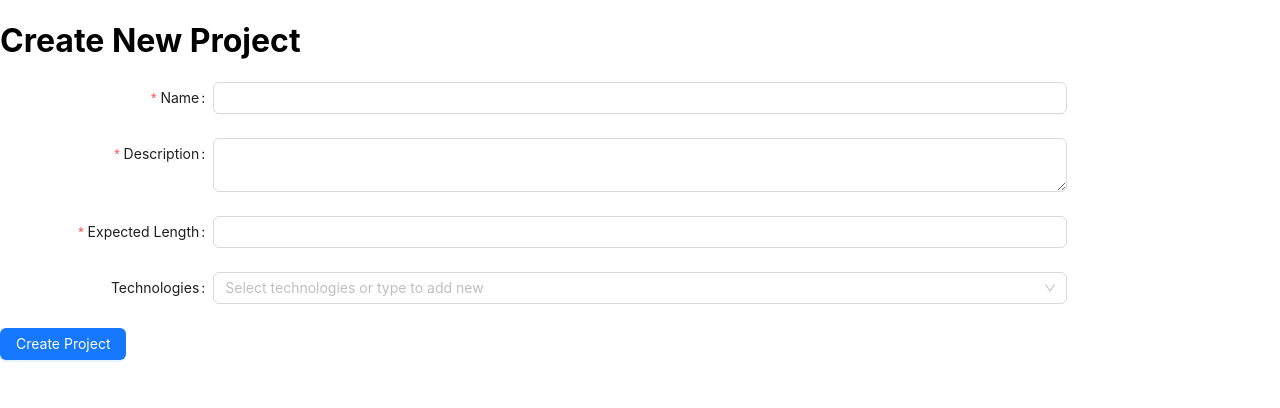
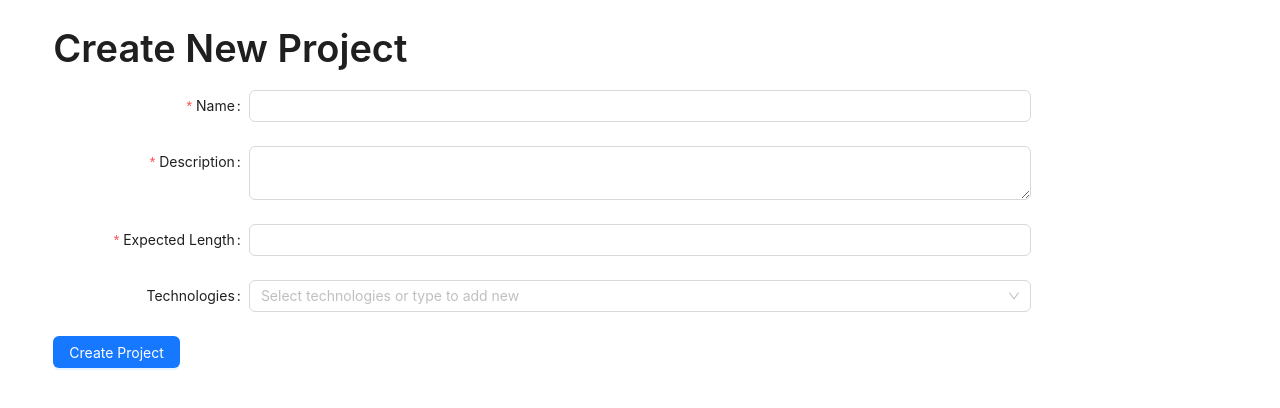
Before and after one commit to venetrius/projects-app, a React (Create React App) app in the folder frontend/: page /projects/new in a window 1280 px wide. Shown: the top 408 px of the page. Built offline with nearby package versions, Linux system fonts and the light colour scheme.

Commit message:
FE improve layout, add page titles

```diff
--- a/frontend/src/App.tsx
+++ b/frontend/src/App.tsx
@@ -5,11 +5,17 @@ import { ProjectProvider } from './context/project';
 import Home from './Pages/Home';
 import EditProject from './Pages/EditProject';
 import NewProject from './Pages/NewProject';
+import { Col, Row } from 'antd';
 
 function App() {
   return (
     <ProjectListProvider>
       <ProjectProvider>
+
+        <Row>
+
+          <Col span={1}></Col>
+          <Col span={22}>
             <Router>
               <Routes>
                 <Route path="/projects/new" element={<NewProject />} />
@@ -18,6 +24,10 @@ function App() {
                 <Route path="*" element={<h1>Not Found</h1>} />
               </Routes>
             </Router>
+          </Col>
+
+        </Row>
+
       </ProjectProvider>
     </ProjectListProvider>
   );
--- a/frontend/src/Pages/EditProject/index.tsx
+++ b/frontend/src/Pages/EditProject/index.tsx
@@ -4,6 +4,9 @@ import Select from "antd/es/select";
 import { ProjectForm } from '../../types';
 import { useProject } from '../../context/project';
 import { useParams } from 'react-router-dom';
+import { Typography } from 'antd';
+
+const { Title } = Typography;
 
 const EditProject = () => {
     const [form] = Form.useForm();
@@ -30,8 +33,8 @@ const EditProject = () => {
     if (!project) return (<div>Loading...</div>);
 
     return (
-        <div>
-            <h1>Edit Project</h1>
+        <>
+            <Title>Edit Project</Title>
             <Form
                 form={form}
                 name="editProject"
@@ -85,7 +88,7 @@ const EditProject = () => {
                     </Button>
                 </Form.Item>
             </Form>
-        </div>
+        </>
     );
 };
 
--- a/frontend/src/Pages/Home/index.tsx
+++ b/frontend/src/Pages/Home/index.tsx
@@ -1,8 +1,19 @@
 import React from 'react';
+import { Link } from 'react-router-dom';
 import ProjectTable from '../../Components/Project/Table/Index';
+import { Button, Col, Row, Typography } from 'antd';
+
+const { Title } = Typography;
+
 
 const Home: React.FC = () => {
-    return <ProjectTable />;
+    return (<>
+        <Title>Projects</Title>
+        <ProjectTable />
+        <Link to={'/projects/new'}>
+            <Button type="primary">Create new project</Button>
+        </Link>
+    </>)
 };
 
 export default Home;
--- a/frontend/src/Pages/NewProject/index.tsx
+++ b/frontend/src/Pages/NewProject/index.tsx
@@ -1,8 +1,10 @@
 import { useState } from 'react';
-import { Form, Input, Button } from 'antd';
+import { Form, Input, Button, Typography } from 'antd';
 import Select from "antd/es/select";
 import { ProjectForm } from '../../types';
 import { useProject } from '../../context/project';
+
+const { Title } = Typography;
 
 const NewProject = () => {
     const [form] = Form.useForm();
@@ -29,7 +31,7 @@ const NewProject = () => {
 
     return (
         <div>
-            <h1>Create New Project</h1>
+            <Title>Create New Project</Title>
             <Form
                 form={form}
                 name="newProject"
```
Lines whose indentation alone changed are shown as unchanged.
